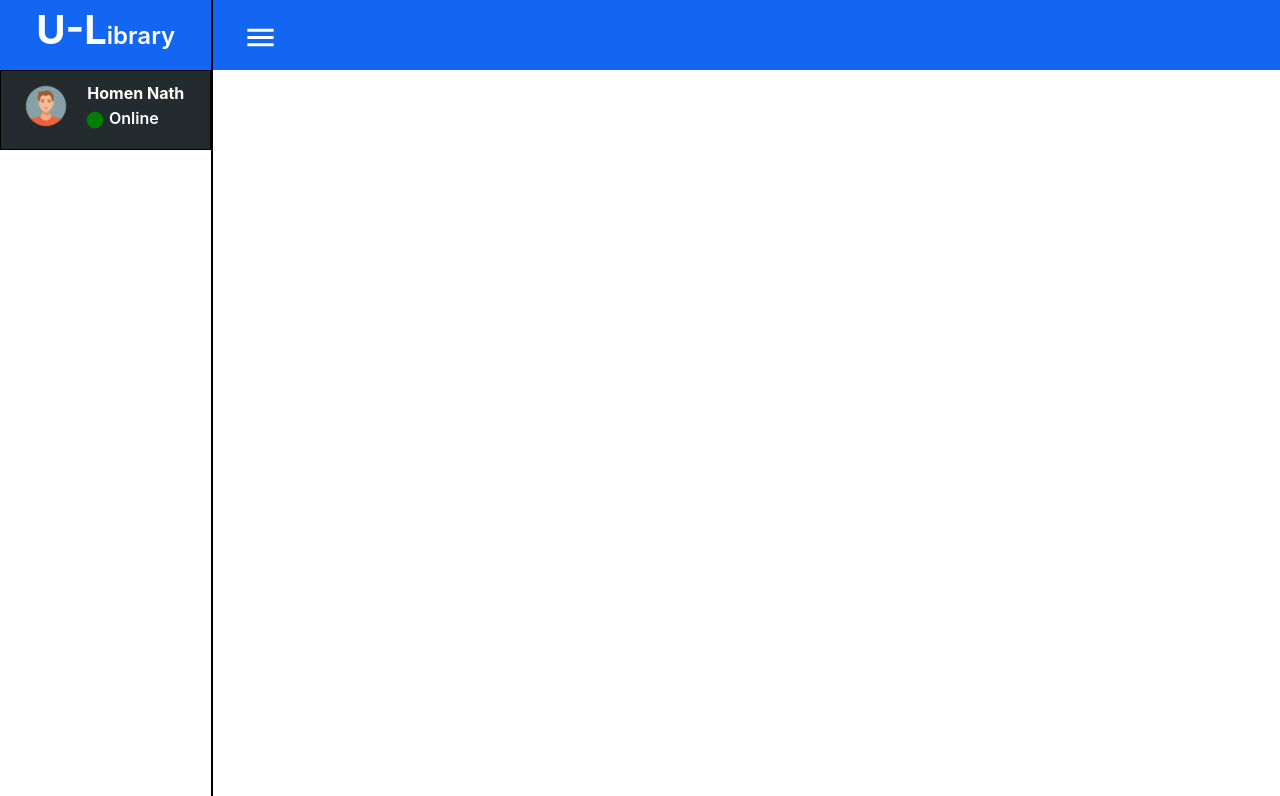
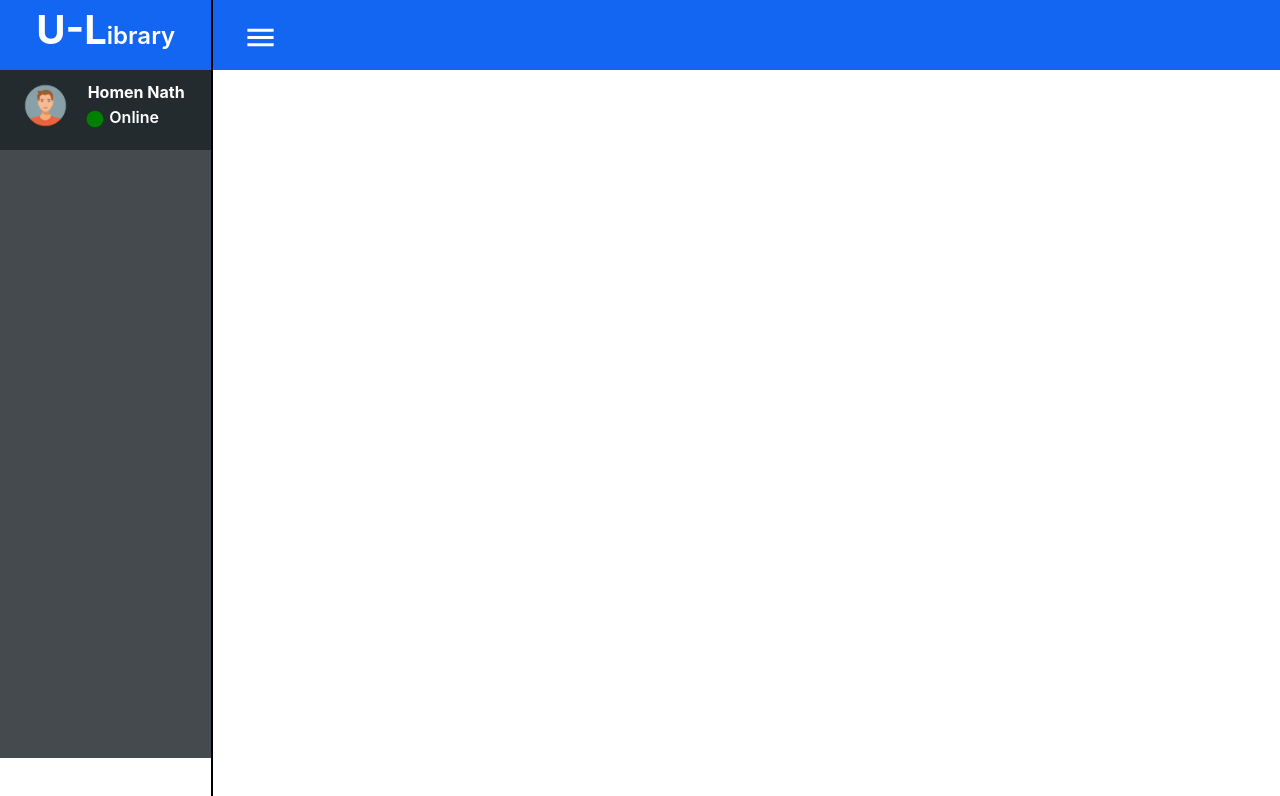
Before and after one commit to homen19/U-Library, a React (Create React App) app: page /adminPanel in a window 1280 px wide. Shown: the top 796 px of the page. Built offline with nearby package versions, Linux system fonts and the light colour scheme.

Commit message:
Dashboard CSS

```diff
--- a/src/Pages/Dashboard/Dashboard.css
+++ b/src/Pages/Dashboard/Dashboard.css
@@ -10,9 +10,10 @@
     height: 70px;
     background-color: #1266F1;
     color: #fff;
+    /* border-right: 1px solid black; */
 }
 .profile{
-    border: 1px solid black;
+    /* border: 1px solid black; */
     height: 80px;
     padding: 10px 20px;
     background-color: #242B2E;
@@ -33,3 +34,9 @@
     left: -14px;
     font-weight: 600;
 }
+.handler{
+    width: 100%;
+    height: 76vh;
+    background-color: #242B2E;
+    opacity: 0.85;
+}
```
